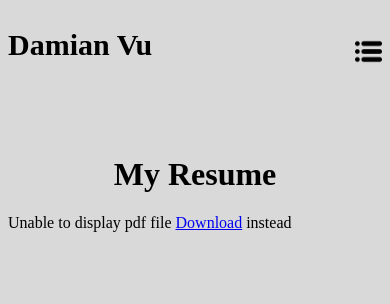
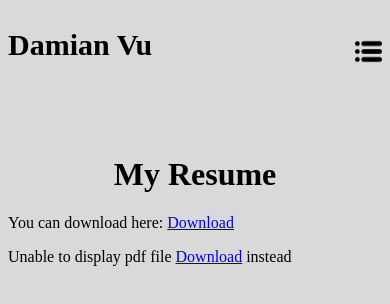
Before and after one commit to minhvdq/damianvu, a website: page mySiteFE/resume/index.html in a window 390 px wide. Drawn offline with Linux system fonts and the light colour scheme.

Commit message:
fix resume for phone

```diff
--- a/mySiteFE/resume/index.html
+++ b/mySiteFE/resume/index.html
@@ -28,6 +28,7 @@
     </div>
     <div class = "other">
       <h1 style="text-align: center;"> My Resume</h1>
+      <p> You can download here: <a href="./resumePDF/resume.pdf">Download</a> </p>
       <object data="./resumePDF/resume.pdf" type="application/pdf">
         <p>Unable to display pdf file <a href="./resumePDF/resume.pdf">Download</a> instead</p>
       </object>
```
